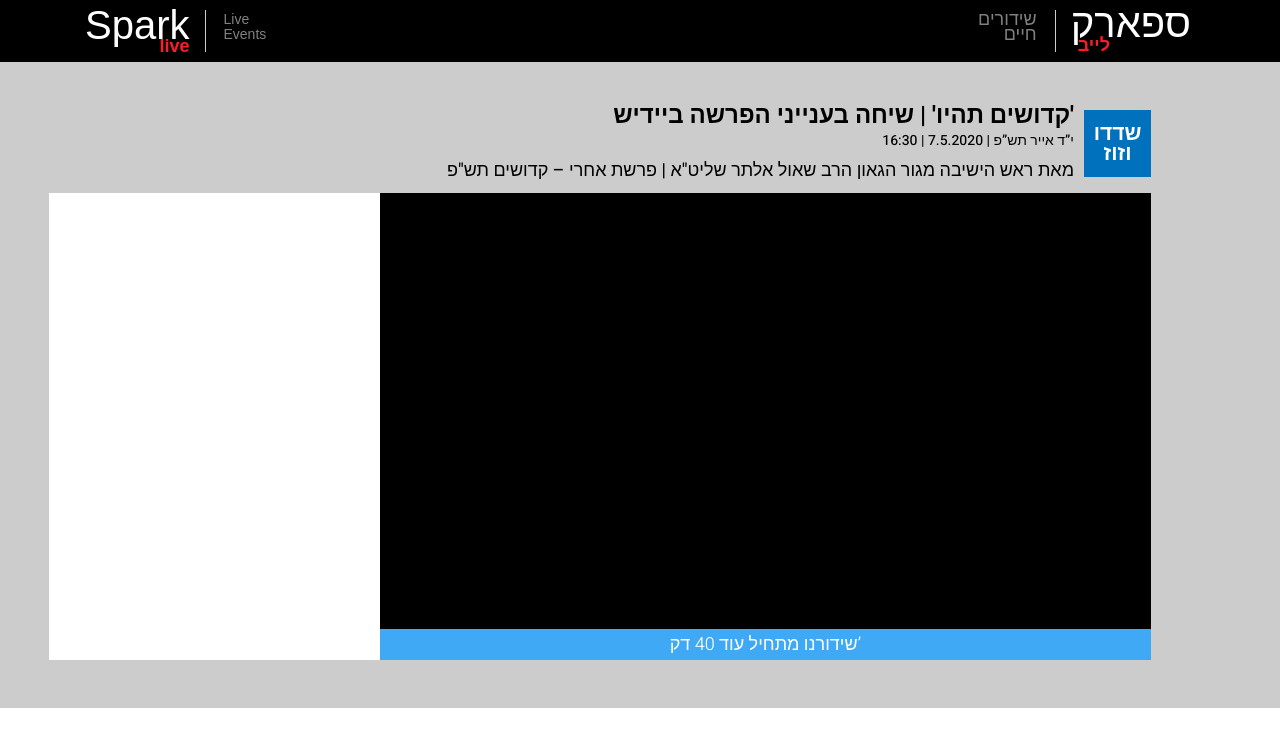
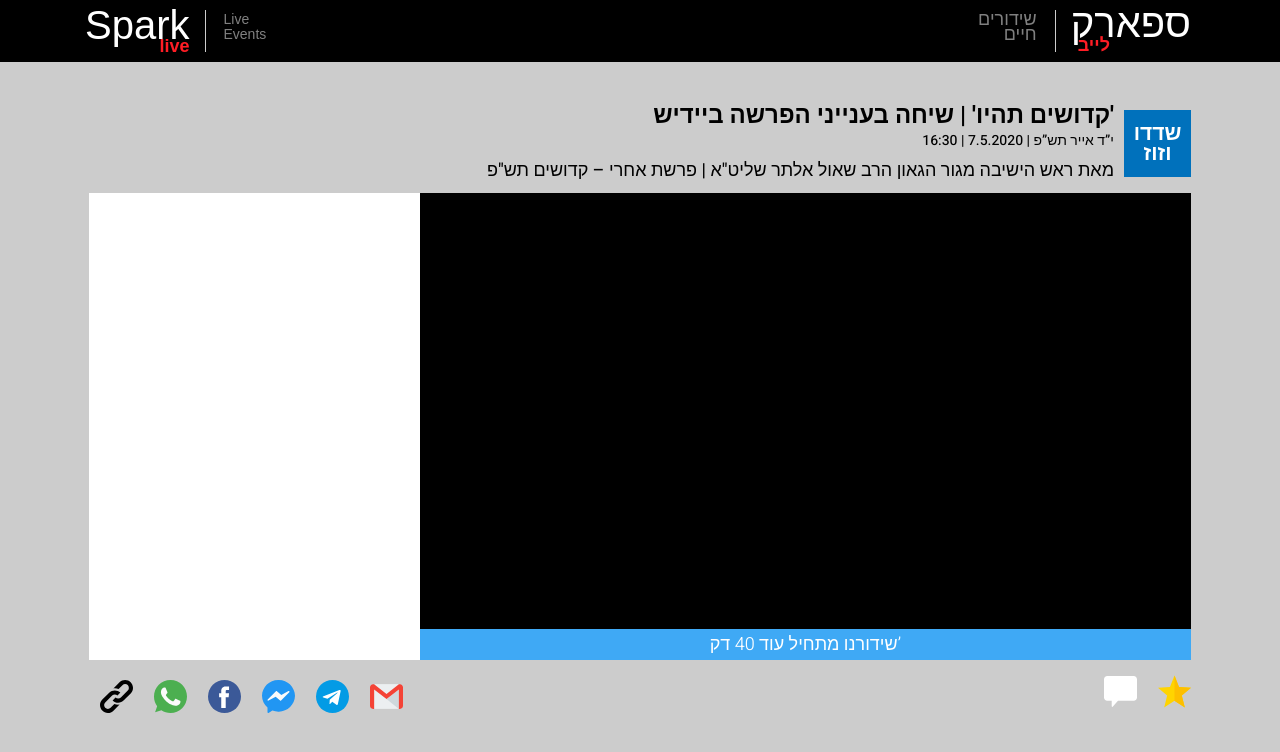
Before and after one commit to meltmestnt/test, a website: page src/index.html in a window 1280 px wide. Drawn offline with nearby package versions, Linux system fonts and the light colour scheme; files that its build step writes are made by us from their sources.

Commit message:
add links and completed layout

```diff
--- a/gulpfile.js
+++ b/gulpfile.js
@@ -46,7 +46,7 @@ function browserSyncReload(done) {
 // clean assets
 
 function clean() {
-    return del(["./src/css", "./src/assets/img"])
+    return del(["./src/css"])
 }
 
 // optimize images
@@ -54,7 +54,6 @@ function clean() {
 function images() {
     return gulp
         .src("./src/assets/img/**/*")
-        .pipe(newer("./src/assets/img"))
         .pipe(
             imagemin()
         )
@@ -102,12 +101,6 @@ function fonts() {
         .pipe(gulp.dest("./dist/assets/fonts/"))
 }
 
-function icons() {
-    return gulp
-        .src('node_modules/@fortawesome/fontawesome-free/webfonts/*')
-        .pipe(gulp.dest("./dist/assets/webfonts/"));
-}
-
 // watch files
 
 function watchAll() {
@@ -118,7 +111,7 @@ function watchAll() {
 
 // custom scripts
 
-const build = gulp.series(clean, gulp.parallel(fonts, icons, css, images, html));
+const build = gulp.series(clean, gulp.parallel(fonts, css, images, html));
 const watch = gulp.parallel(watchAll, browserSync);
 
 // export tasks to use from cmd
--- a/package.json
+++ b/package.json
@@ -18,7 +18,6 @@
   },
   "homepage": "https://github.com/meltmestnt/test#readme",
   "devDependencies": {
-    "@fortawesome/fontawesome-free": "^5.14.0",
     "browser-sync": "^2.26.12",
     "gulp": "^4.0.2",
     "gulp-imagemin": "^7.1.0",
--- a/src/index.html
+++ b/src/index.html
@@ -8,6 +8,7 @@
     <title>Document</title>
 </head>
 <body>
+    <div class="page">
         <header class="container-full header">
             <div class="container">
                 <div class="header-logo english">
@@ -64,13 +65,20 @@
                 </div>
                 <div class="content-links">
                     <ul class="content-links-list">
-
+                        <img src="./assets/img/broken-link.svg" alt="">
+                        <img src="./assets/img/whatsapp.svg" alt="">
+                        <img src="./assets/img/facebook.svg" alt="">
+                        <img src="./assets/img/facebook (1).svg" alt="">
+                        <img src="./assets/img/telegram.svg" alt="">
+                        <img src="./assets/img/gmail.svg" alt="">
                     </ul>
-                <ul class="content-links-list">
-
+                    <ul class="content-links-list negative">
+                        <img class="invert" src="./assets/img/comment.svg" alt="">
+                        <img src="./assets/img/star.svg" alt="">
                     </ul>
                 </div>
             </div>
         </main>
+    </div>
 </body>
 </html>
--- a/src/scss/base.scss
+++ b/src/scss/base.scss
@@ -2,6 +2,15 @@
     margin: 0;
     padding: 0;
     box-sizing: border-box;
+}
+body,html {
+    width: 100%;
+    height: 100%;
+}
+.page {
+    display: flex;
+    flex-direction: column;
+    min-height: 100%;
 }
 .container-full {
     width: 100%;
--- a/src/scss/content.scss
+++ b/src/scss/content.scss
@@ -1,9 +1,15 @@
 .content {
     background-color: #cccccc;
     padding: 48px 0px;
+    display: flex;
+    justify-content: center;
+    height: auto;
+    flex: 1;
     .container {
         display: flex;
         flex-direction: column;
+        align-items: center;
+        min-height: 100%;
         .content-title {
             width: 100%;
             display: flex;
@@ -75,5 +81,34 @@
                 }
             }
         }
+        .content-links {
+            display: flex;
+            width: 100%;
+            justify-content: space-between;
+            padding-top: 20px;
+            padding-left: 15px;
+            &-list {
+                display: flex;
+                img {
+                    width: 33px;
+                    height: 33px;
+                    object-fit: cover;
+                    margin-right: 21px;
+                    &.invert {
+                        filter: invert(100%);
+                    }
+                    &:first-child {
+                        margin-left: 0;
+                    }
+                    &:last-child {
+                        margin-right: 0px;
+                    }
+                }
+                &.negative {
+                    margin-top: -5px;
+                }
+            }
+
+        }
     }
 }
--- a/src/scss/header.scss
+++ b/src/scss/header.scss
@@ -4,6 +4,7 @@
     justify-content: center;
     padding-top: 10px;
     padding-bottom: 10px;
+    height: auto;
     color: #fff;
     .container {
         display: flex;
--- a/src/scss/index.scss
+++ b/src/scss/index.scss
@@ -1,8 +1,4 @@
-@import "../../../node_modules/@fortawesome/fontawesome-free/scss/fontawesome";
-@import "../../../node_modules/@fortawesome/fontawesome-free/scss/brands";
-@import "../../../node_modules/@fortawesome/fontawesome-free/scss/regular";
-@import "../../../node_modules/@fortawesome/fontawesome-free/scss/solid";
-@import "../../../node_modules/@fortawesome/fontawesome-free/scss/v4-shims";
+
 @font-face {
     font-family: "Heebo";
     src: url("../assets/fonts/Heebo-Medium.ttf") format("truetype");
```
Also changed, not shown: src/assets/img/broken-link.svg (added), src/assets/img/comment (1).svg (added), src/assets/img/comment.svg (added), src/assets/img/facebook (1).svg (added), src/assets/img/facebook.svg (added), src/assets/img/gmail.svg (added), src/assets/img/star.svg (added), src/assets/img/telegram.svg (added), src/assets/img/whatsapp.svg (added), src/css/base.min.css (deleted), src/css/content.min.css (deleted), src/css/header.min.css (deleted), src/css/index.min.css (deleted). Lines whose indentation alone changed are shown as unchanged.
